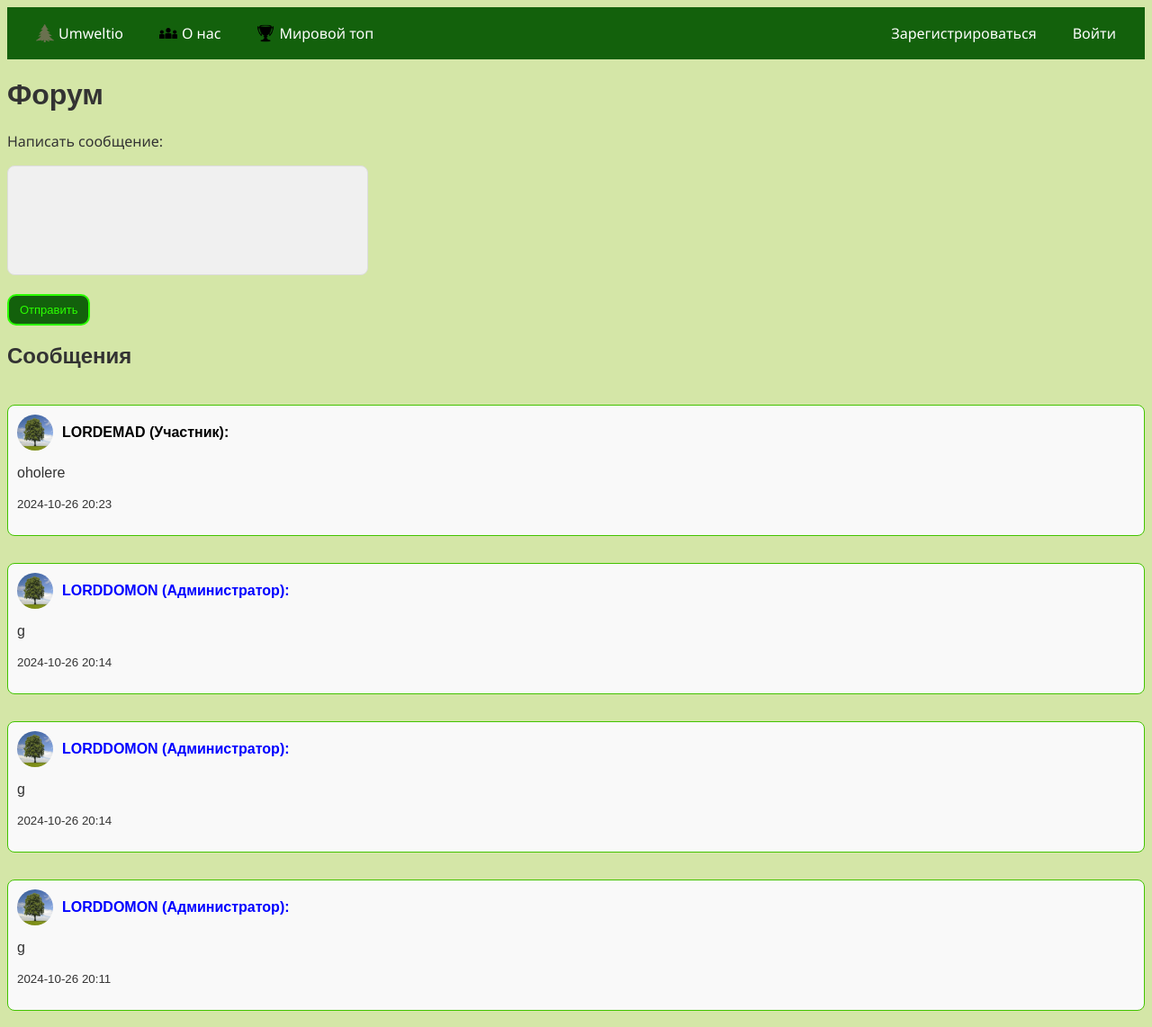
After one commit to Dmitrii20909sus/Umweltio., a Flask app: page /forum in a window 1280 px wide. The commit adds this page. Shown: the whole page at 90% size. Run offline with Flask 3, Linux system fonts and the light colour scheme.

Commit message:
Add files via upload

```diff
--- a/Umweltio/main.py
+++ b/Umweltio/main.py
@@ -29,20 +29,23 @@ class User(db.Model):
     password = db.Column(db.String(200), nullable=False)
     email = db.Column(db.String(100), nullable=False)
     is_confirmed = db.Column(db.Boolean, default=False)
+    content = db.Column(db.String(500), nullable=True)
+    status = db.Column(db.String(20), default="Участник")
     registration_date = db.Column(db.DateTime, default=datetime.utcnow)
     profile_picture = db.Column(db.String(200), default='profile_pics/default_profile.png', nullable=True)
     points = db.Column(db.Integer, default=0)
     correct_answers = db.Column(db.Integer, default=0)
     quizzes_completed = db.Column(db.Integer, default=0)
 
-class Quiz(db.Model):
+
+
+class Message(db.Model):
     id = db.Column(db.Integer, primary_key=True)
-    question = db.Column(db.String(255), nullable=False)
-    correct_answer = db.Column(db.String(255), nullable=False)
-    option_a = db.Column(db.String(255), nullable=False)
-    option_b = db.Column(db.String(255), nullable=False)
-    option_c = db.Column(db.String(255), nullable=False)
-    option_d = db.Column(db.String(255), nullable=False)
+    content = db.Column(db.String(500), nullable=False)
+    user_id = db.Column(db.Integer, db.ForeignKey('user.id'), nullable=False)
+    timestamp = db.Column(db.DateTime, default=datetime.utcnow)
+
+    user = db.relationship('User', backref='messages')
 
 @app.before_request
 def create_tables():
@@ -112,20 +115,19 @@ def check_unconfirmed_users():
     delete_unconfirmed_users()
 
 
+
 @app.route('/', methods=['GET', 'POST'])
 def home():
-    if request.method == 'POST':
-
-        flash('Ваши данные были отправлены успешно!')
-        return redirect(url_for('home'))
+    user = get_current_user()
 
     return render_template('index.html', user=g.user)
+
 
 @app.route('/profile', methods=['GET', 'POST'])
 def profile():
     if g.user is None:
-        flash('Пожалуйста, войдите в систему, чтобы получить доступ к этой странице.', 'warning')
-        return redirect(url_for('login'))
+        print('Salamaleikum')
+
 
     user = g.user
     print(f"Статус is_confirmed в профиле: {user.is_confirmed}")
@@ -158,13 +160,13 @@ def register():
 
         new_user = User(username=username,
                         password=generate_password_hash(password, method='pbkdf2:sha256'),
-                        email=email)
+                        email=email, content='', status='Участник')
         db.session.add(new_user)
         db.session.commit()
 
 
         token = generate_confirmation_token(new_user.id)
-        confirmation_link = url_for('confirm_email_token', token=token, _external=True)
+        confirmation_link = url_for('confirm_email', token=token, _external=True)
 
 
         send_confirmation_email(email, confirmation_link)
@@ -177,7 +179,6 @@ def register():
 
 @app.route('/confirm_email/<token>', methods=['GET'])
 def confirm_email(token):
-
     try:
         data = jwt.decode(token, 'DIMONTURURURU', algorithms=['HS256'])
         user_id = data.get('user_id')
@@ -190,8 +191,7 @@ def confirm_email(token):
                 flash('Ваш адрес электронной почты был подтвержден!')
             else:
                 flash('Ваш адрес электронной почты уже подтвержден!')
-
-            return redirect(url_for('home', user_id=user.id))
+            return redirect(url_for('confirmed_email'))
         else:
             flash('Пользователь не найден.')
             return redirect(url_for('home'))
@@ -202,6 +202,11 @@ def confirm_email(token):
     except jwt.InvalidTokenError:
         flash('Неверная ссылка.')
         return redirect(url_for('home'))
+
+@app.route('/confirmed_email')
+def confirmed_email():
+    return render_template('email_confirmed.html', user=g.user)
+
 
 
 @app.route('/login', methods=['GET', 'POST'])
@@ -276,6 +281,10 @@ def change_email():
                 user.is_confirmed = False
                 db.session.commit()
 
+
+                session['email'] = new_email
+
+
                 confirmation_link = generate_confirmation_link(user.id)
                 send_confirmation_email(new_email, confirmation_link)
 
@@ -286,7 +295,6 @@ def change_email():
                 return render_template('change_email.html', user=user, message=message)
 
     return render_template('change_email.html', user=g.user, message=message)
-
 
 
 @app.route('/change_username', methods=['GET', 'POST'])
@@ -352,6 +360,47 @@ def us():
 
     return render_template('about_us.html', user=g.user, filter_style=filter_style, brightness=brightness)
 
+@app.route('/forum', methods=['GET', 'POST'])
+def forum():
+    if request.method == 'POST':
+        if g.user.status == 'Забанен':
+            flash('Вы не можете отправлять сообщения, так как вы забанены :(')
+            return redirect(url_for('forum'))
+
+        if 'message' in request.form:
+            message_content = request.form['message']
+            new_message = Message(content=message_content, user_id=g.user.id)
+            db.session.add(new_message)
+            db.session.commit()
+            flash('Сообщение отправлено.')
+        else:
+            flash('Ошибка: Сообщение не может быть пустым.')
+
+        if 'ban_user' in request.form and g.user.status == 'Администратор':
+            username_to_ban = request.form['ban_user']
+            user_to_ban = User.query.filter_by(username=username_to_ban).first()
+            if user_to_ban:
+                user_to_ban.status = 'Забанен'
+                db.session.commit()
+                flash(f'Пользователь {username_to_ban} был забанен.')
+            else:
+                flash('Пользователь не найден.')
+
+        if 'unban_user' in request.form and g.user.status == 'Администратор':
+            username_to_unban = request.form['unban_user']
+            user_to_unban = User.query.filter_by(username=username_to_unban).first()
+            if user_to_unban:
+                user_to_unban.status = 'Участник'
+                db.session.commit()
+                flash(f'Пользователь {username_to_unban} был разбанен.')
+            else:
+                flash('Пользователь не найден.')
+
+    messages = Message.query.order_by(Message.timestamp.desc()).all()
+    return render_template('forum.html', messages=messages, user=g.user)
+
+
+
 @app.route('/quiz1', methods=['GET', 'POST'])
 def quiz1():
     return quiz_logic(1)
@@ -390,8 +439,7 @@ def quiz9():
 
 @app.route('/quiz10', methods=['GET', 'POST'])
 def quiz10():
-    return quiz_logic(10)
-
+ return quiz_logic(10)
 def quiz_logic(quiz_number):
     user = g.user
     questions = {
@@ -484,7 +532,7 @@ def quiz_logic(quiz_number):
                     "A": "Использование ископаемого топлива",
                     "B": "Сохранение лесов",
                     "C": "Переработка пластика",
-                    "D": "Оба B и C"
+                    "D": "Вариант 2 и 3"
                 },
                 "correct_answer": "D"
             },
@@ -501,7 +549,7 @@ def quiz_logic(quiz_number):
         ]
     },
     4: {
-        "text": "Вода является одним из самых ценных ресурсов на Земле, и её охрана имеет решающее значение для здоровья экосистем. Вода используется для питья, сельского хозяйства и промышленности. Каждый должен заботиться о сохранении воды и использовать её разумно, чтобы избежать водного кризиса.",
+        "text": "Вода",
         "questions": [
             {
                 "question": "Какое из следующих действий помогает сохранять водные ресурсы?",
@@ -536,7 +584,7 @@ def quiz_logic(quiz_number):
         ]
     },
     5: {
-        "text": "Биологическое разнообразие включает в себя все живые организмы на планете и их взаимодействия. Сохранение биологического разнообразия имеет важное значение для поддержания экосистем и их функций. Угроза исчезновения видов представляет собой серьезную проблему, требующую нашего внимания.",
+        "text": "Биологическое разнообразие",
         "questions": [
             {
                 "question": "Почему биологическое разнообразие важно?",
@@ -571,7 +619,7 @@ def quiz_logic(quiz_number):
         ]
     },
     6: {
-        "text": "Устойчивый транспорт включает в себя различные способы передвижения, которые минимизируют воздействие на окружающую среду. Это включает в себя использование общественного транспорта, велосипедов и пешие прогулки. Устойчивый транспорт помогает снизить выбросы углекислого газа и уменьшить загрязнение.",
+        "text": "Устойчивый транспорт",
         "questions": [
             {
                 "question": "Какой из следующих видов транспорта считается устойчивым?",
@@ -606,7 +654,7 @@ def quiz_logic(quiz_number):
         ]
     },
     7: {
-        "text": "Управление отходами и переработка имеют важное значение для сокращения негативного влияния на окружающую среду. Эффективные стратегии управления отходами помогают снизить количество отходов, поступающих на свалки, и уменьшают загрязнение. Переработка помогает сохранить ресурсы и снижает выбросы углерода.",
+        "text": "Отходы и переработка",
         "questions": [
             {
                 "question": "Какое из следующих является примером переработки?",
@@ -641,7 +689,7 @@ def quiz_logic(quiz_number):
         ]
     },
     8: {
-        "text": "Энергосбережение — это эффективный способ сокращения расхода энергии и уменьшения углеродного следа. Это включает в себя использование энергоэффективных устройств и сокращение потребления электроэнергии. Энергосбережение помогает не только сэкономить деньги, но и защитить окружающую среду.",
+        "text": "Энергосбережение",
         "questions": [
             {
                 "question": "Какое из следующих действий помогает экономить энергию?",
@@ -676,7 +724,7 @@ def quiz_logic(quiz_number):
         ]
     },
     9: {
-        "text": "Леса являются важными экосистемами, которые поддерживают разнообразие видов и обеспечивают множество экосистемных услуг. Леса помогают очищать воздух, обеспечивают кислород и являются домом для многих животных и растений. Защита лесов имеет решающее значение для сохранения природы.",
+        "text": "Лесные экосистемы",
         "questions": [
             {
                 "question": "Какую роль играют леса в экосистеме?",
@@ -711,7 +759,7 @@ def quiz_logic(quiz_number):
         ]
     },
     10: {
-        "text": "Глобальное потепление — это явление, связанное с увеличением средней температуры Земли. Оно вызвано выбросами парниковых газов, таких как углекислый газ и метан. Глобальное потепление приводит к серьезным последствиям, включая изменение климата, повышение уровня моря и изменение экосистем.",
+        "text": "Глобальное потепление",
         "questions": [
             {
                 "question": "Что вызывает глобальное потепление?",
--- a/Umweltio/static/css/style.css
+++ b/Umweltio/static/css/style.css
@@ -1,4 +1,4 @@
-@media screen and (max-width: 421px) and (min-width: 200px) {
+@media screen and (max-width: 600px) {
     nav {
         flex-direction: column;
     }
@@ -6,21 +6,46 @@
         flex-direction: column;
         padding: 0;
     }
-
     .info {
         width: 100% !important;
     }
-
+    .textarea {
+        width: 100%;
+    }
 }
 
+@media screen and (max-width: 421px) {
+    nav {
+        flex-direction: column;
+        align-items: center;
+    }
 
+    nav .left, nav .right {
+        width: 100%;
+        justify-content: center;
+    }
 
+    nav ul {
+        flex-direction: column;
+        width: 100%;
+    }
 
+    nav li {
+        margin: 5px 0;
+    }
 
+    nav a {
+        width: 100%;
+        text-align: center;
+        padding: 10px;
+    }
+}
 
 
 body {
     background-color: #d4e6a7;
+
+
     color: #333;
     font-family: 'Segoe UI', sans-serif;
 }
@@ -185,3 +210,44 @@ p {
     justify-content: center;
 
 }
+
+.messages {
+    font-family: 'Montserrat', sans-serif;
+    display: flex;
+    flex-direction: column;
+    gap: 10px;
+}
+
+.message-card {
+    border: 1px solid #ccc;
+    border-radius: 8px;
+    padding: 10px;
+    margin: 10px 0;
+    background-color: #f9f9f9;
+    word-wrap: break-word;
+    font-size: 16px;
+    border-color: #43c300;
+
+}
+
+.profile-pic {
+    width: 40px;
+    height: 40px;
+    border-radius: 50%;
+    margin-right: 10px;
+}
+
+.user-info {
+    display: flex;
+    align-items: center;
+}
+.textarea {
+    width: 30%;
+    height: 100px;
+    resize: none;
+    padding: 10px;
+    border-radius: 8px;
+    font-size: 16px;
+    border: 1px solid #ddd;
+    background-color: #f0f0f0;
+}
--- a/Umweltio/templates/about_us.html
+++ b/Umweltio/templates/about_us.html
@@ -15,7 +15,7 @@
     <img class="img_me" src="{{ url_for('static', filename='img/WhatsApp_Bild_2024-10-02_um_17.47.15_d1eef809.jpg') }}" alt="My face" style="filter: brightness({{ brightness }}%); filter: {{ filter_style }};">
 
     <form method="GET">
-        <input type="range" id="brightnessRange" name="brightness" min="0" max="300" value="{{ brightness }}" step="1" onchange="this.form.submit()">
+        <input type="range" id="brightnessRange" name="brightness" min="0" max="500" value="{{ brightness }}" step="1" onchange="this.form.submit()">
         <button type="submit" class="button"name="make_pink" value="true">:]</button>
 
     </form>
--- /dev/null
+++ b/Umweltio/templates/forum.html
@@ -0,0 +1,54 @@
+{% extends "index.html" %}
+
+{% block title %}
+    Форум
+{% endblock %}
+
+{% block content %}
+    <h1>Форум</h1>
+
+    {% if g.user.status != 'Забанен' %}
+        <form method="POST" action="{{ url_for('forum') }}">
+            <label for="message">Написать сообщение:</label>
+            <p></p>
+            <textarea name="message" id="message" class="textarea" required></textarea>
+            <p></p>
+            <button type="submit" class="button">Отправить</button>
+        </form>
+
+        {% if g.user.status == 'Администратор' %}
+            <h2>Забанить пользователя</h2>
+            <form method="POST" action="{{ url_for('forum') }}">
+                <label for="ban_user">Имя пользователя:</label>
+                <input type="text" name="ban_user" id="ban_user" required>
+                <button type="submit" class="button">Забанить</button>
+            </form>
+
+            <h2>Разбанить пользователя</h2>
+            <form method="POST" action="{{ url_for('forum') }}">
+                <label for="unban_user">Имя пользователя:</label>
+                <input type="text" name="unban_user" id="unban_user" required>
+                <button type="submit" class="button">Разбанить</button>
+            </form>
+        {% endif %}
+    {% else %}
+        <p>Вы не можете отправлять сообщения, так как ваш статус - Забанен.</p>
+    {% endif %}
+
+    <div class="messages">
+        <h2>Сообщения</h2>
+        {% for msg in messages %}
+            <div class="message-card">
+                <div class="user-info">
+                    <img src="{{ url_for('static', filename=msg.user.profile_picture if msg.user.profile_picture else 'profile_pics/default_profile.png') }}" alt="Profile Picture" class="profile-pic">
+                    <strong style="color: {% if msg.user.status == 'Администратор' %}blue{% elif msg.user.status == 'Забанен' %}red{% else %}black{% endif %};">
+                        {{ msg.user.username }} ({{ msg.user.status }}):
+                    </strong>
+                </div>
+                <p>{{ msg.content }}</p>
+                <p><small>{{ msg.timestamp.strftime('%Y-%m-%d %H:%M') }}</small></p>
+            </div>
+        {% endfor %}
+    </div>
+
+{% endblock %}
--- a/Umweltio/templates/index.html
+++ b/Umweltio/templates/index.html
@@ -26,6 +26,14 @@
                     <img src="{{ url_for('static', filename='img/pokal.png') }}" alt="icon">Мировой топ
                 </a>
                 </li>
+                <li>
+                    {% if session['username'] %}
+                    <a href="{{ url_for('forum') }}">
+                        <img src="{{ url_for('static', filename='img/forum_icon.png') }}" alt="icon"> Форум
+                    </a>
+                </li>
+                {% else %}
+                {% endif %}
             </ul>
         </div>
         <div class="right">
@@ -43,6 +51,7 @@
                         <img src="{{ url_for('static', filename='img/R.png') }}" alt="icon"> Выйти
                     </a>
                 </li>
+
                 {% else %}
                 <li><a href="{{ url_for('register') }}">Зарегистрироваться</a></li>
                 <li><a href="{{ url_for('login') }}">Войти</a></li>
```
Also changed, not shown: Umweltio/instance/diary.db, Umweltio/static/img/forum_icon.png (added).
